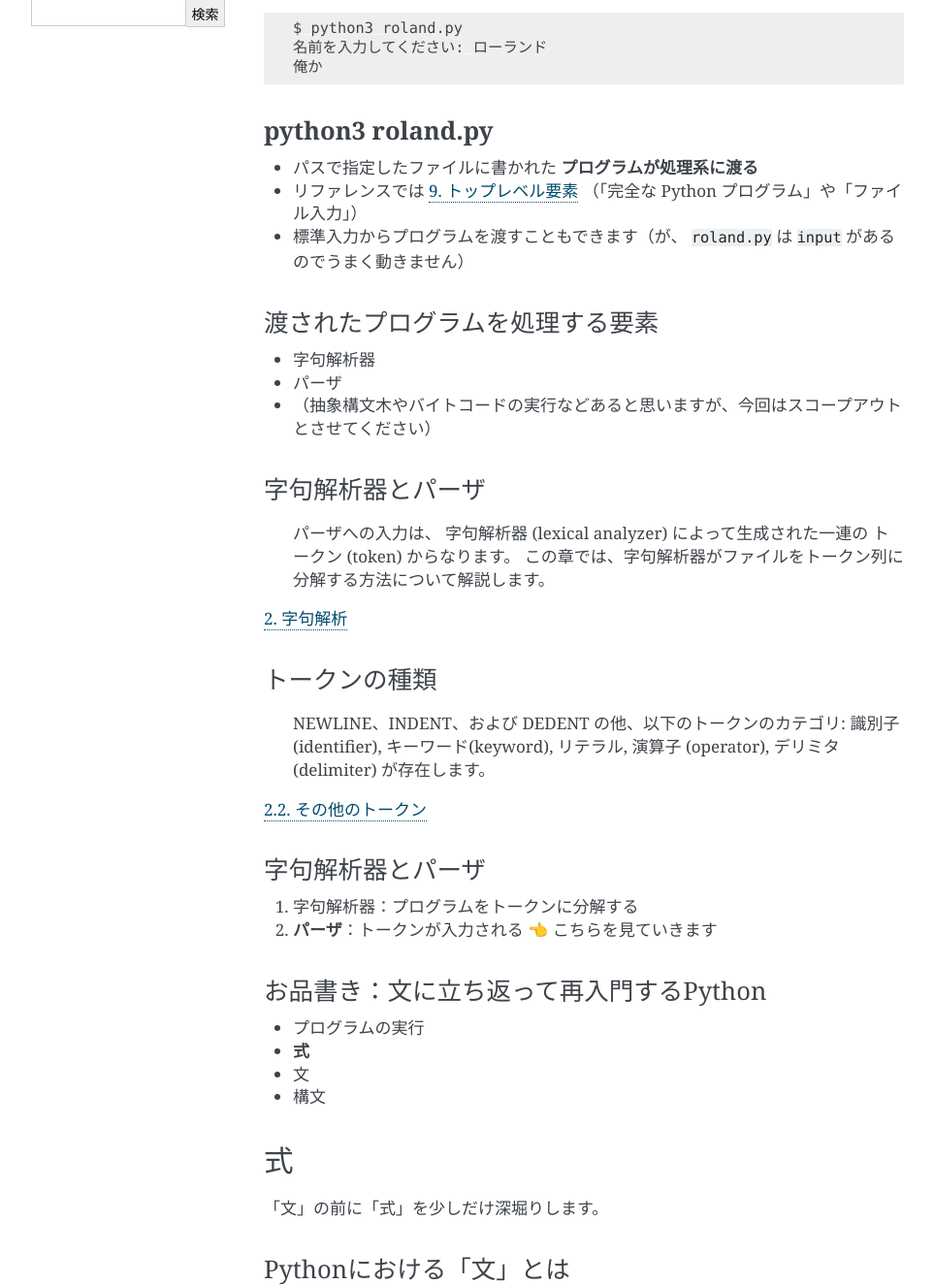
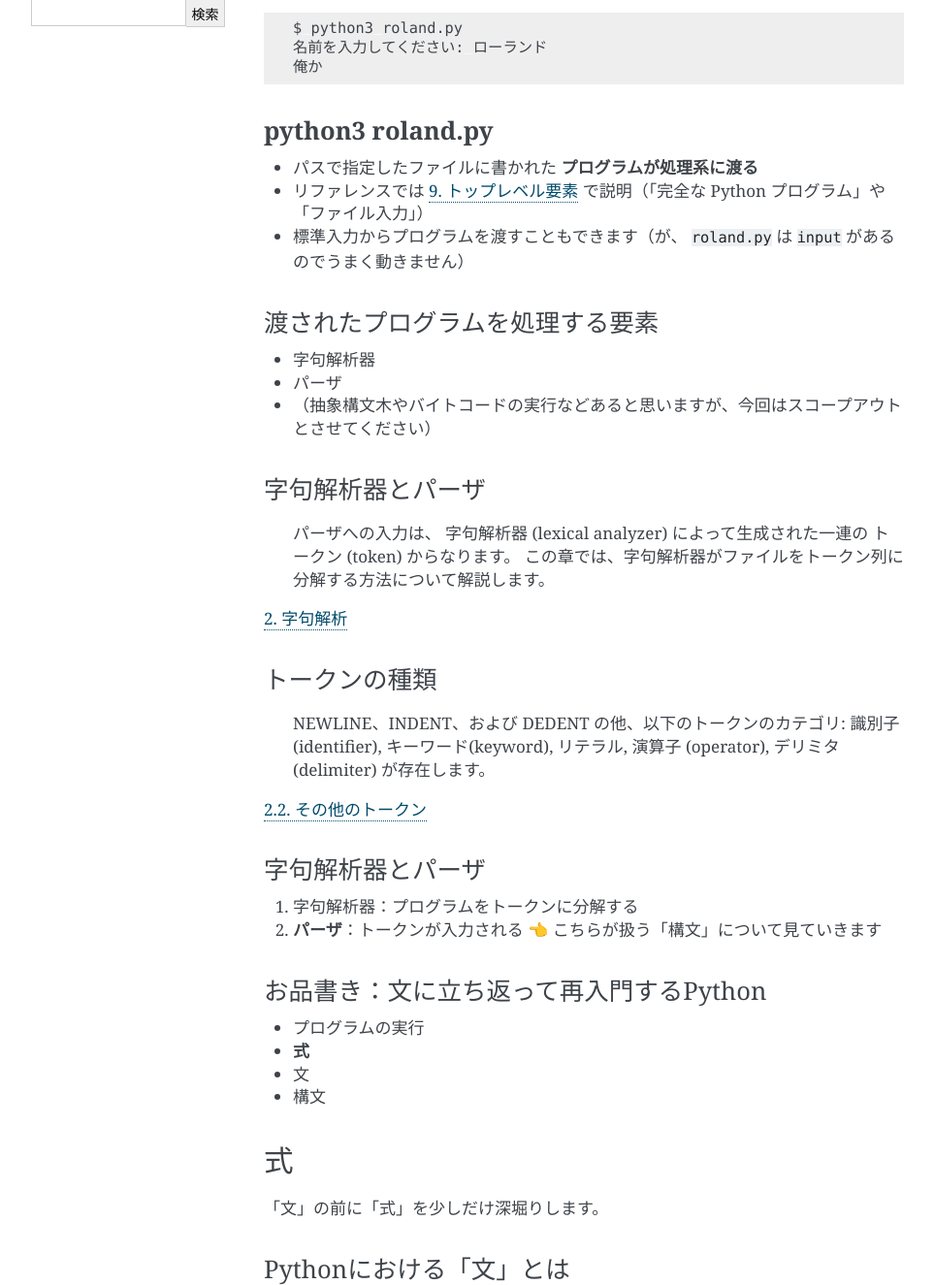
Before and after one commit to ftnext/2021_slides, a Sphinx documentation site: the page built from source/osc_fukuoka_Nov/revisit_python_from_statements.rst, in a window 1280 px wide and 1400 px high, scrolled down 2590 px, cut to the strip 75-1400 px from the top of the window. Shown: the whole strip at 97% size, without its empty margins (148-1111 px from the left). Built offline with Sphinx 7.4.7, drawn with Linux system fonts in a browser that asks for light colours.

Commit message:
[feat] Tweak in practice

```diff
--- a/source/osc_fukuoka_Nov/execution.rst.txt
+++ b/source/osc_fukuoka_Nov/execution.rst.txt
@@ -21,7 +21,7 @@
 ------------------------------------------------
 
 * パスで指定したファイルに書かれた **プログラムが処理系に渡る**
-* リファレンスでは `9. トップレベル要素 <https://docs.python.org/ja/3/reference/toplevel_components.html>`_ （「完全な Python プログラム」や「ファイル入力」）
+* リファレンスでは `9. トップレベル要素 <https://docs.python.org/ja/3/reference/toplevel_components.html>`_ で説明（「完全な Python プログラム」や「ファイル入力」）
 * 標準入力からプログラムを渡すこともできます（が、 :file:`roland.py` は ``input`` があるのでうまく動きません）
 
 渡されたプログラムを処理する要素
@@ -50,7 +50,7 @@
 ------------------------------------------------
 
 1. 字句解析器：プログラムをトークンに分解する
-2. **パーザ**：トークンが入力される 👈 こちらを見ていきます
+2. **パーザ**：トークンが入力される 👈 こちらが扱う「構文」について見ていきます
 
 お品書き：文に立ち返って再入門するPython
 ------------------------------------------------
```
